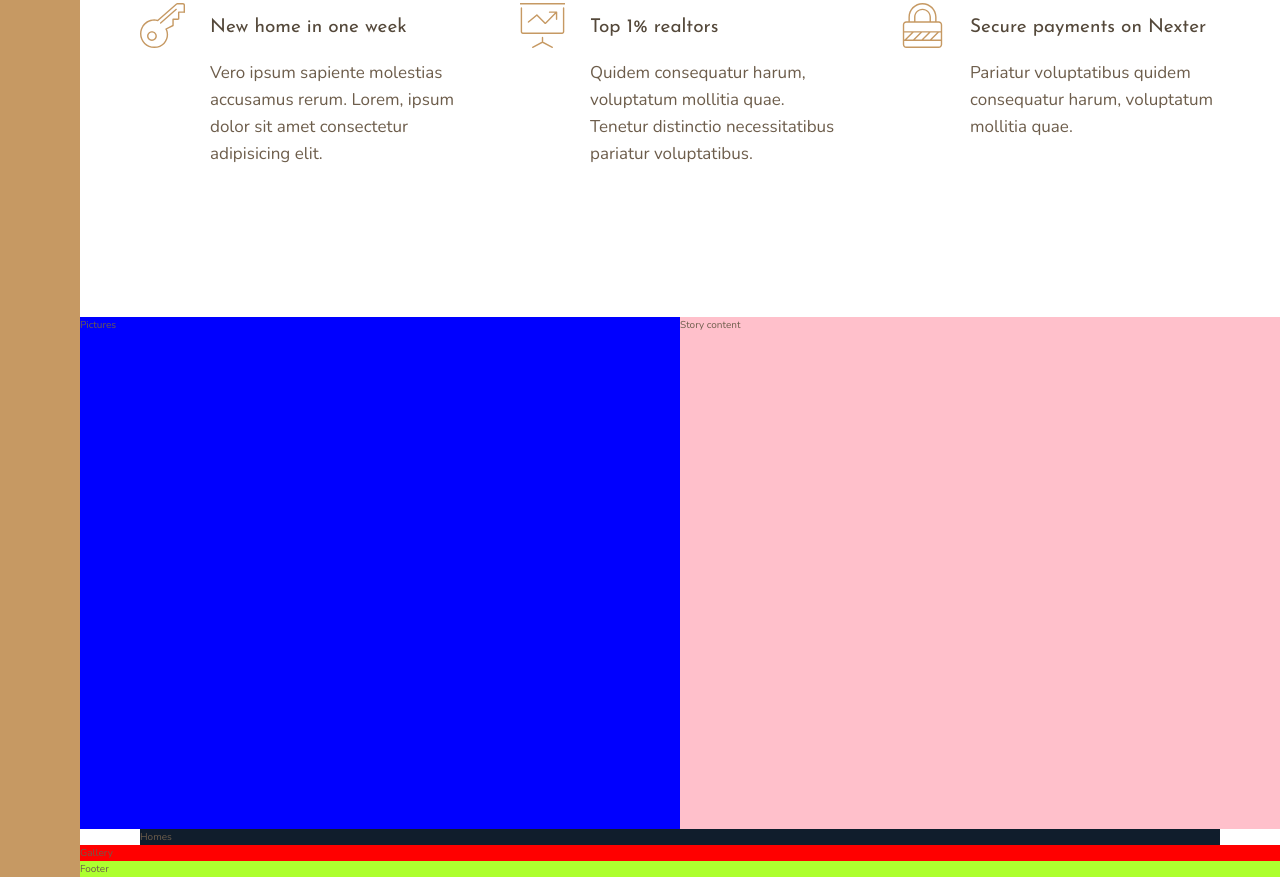
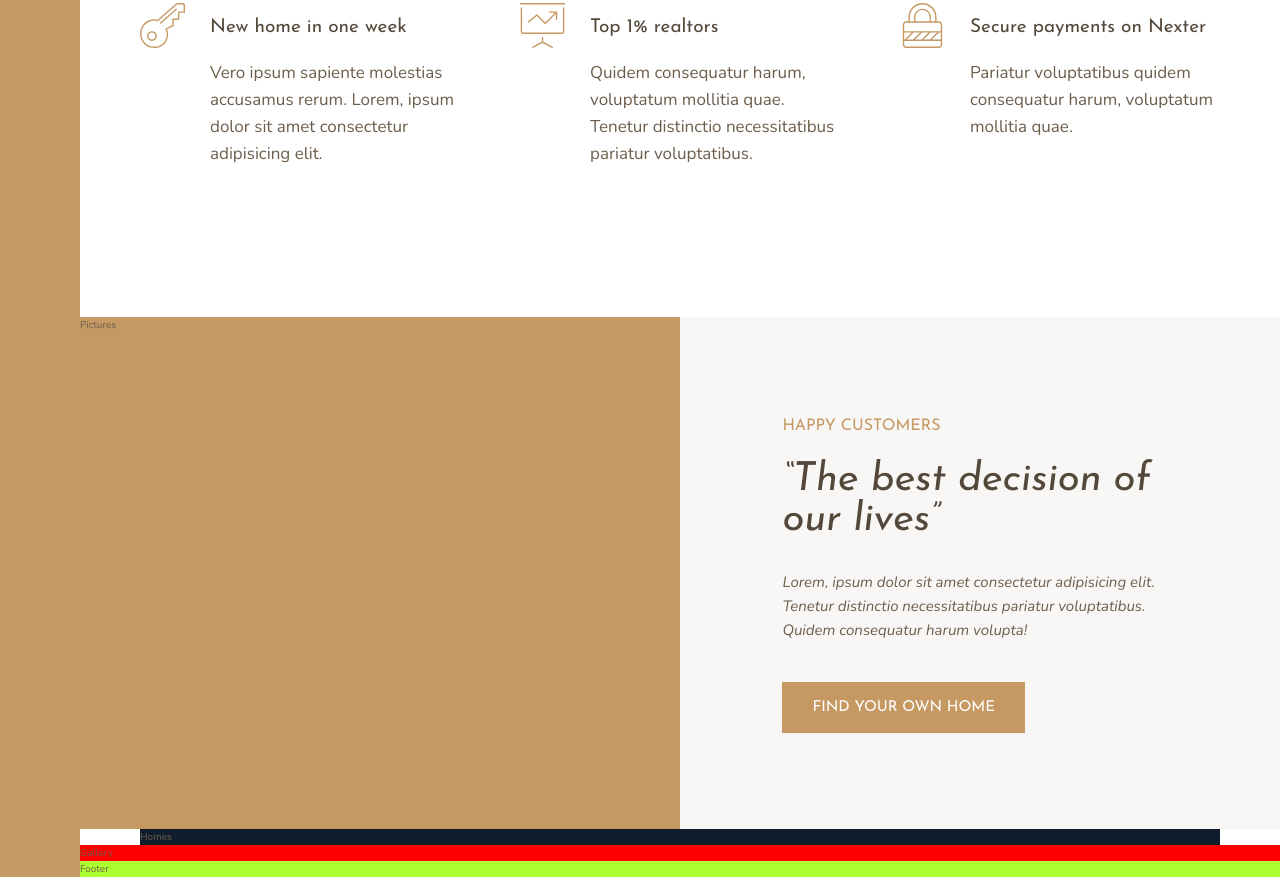
Before and after one commit to jaysig/nexter, a website: page index.html in a window 1280 px wide. Shown: the part 991-1868 px from the top of the page. Drawn offline with nearby package versions, Linux system fonts and the light colour scheme.

Commit message:
Started Story section

```diff
--- a/index.html
+++ b/index.html
@@ -40,7 +40,8 @@
                 <use xlink:href="img/sprite.svg#icon-trophy"></use>
             </svg>
             <h4 class="heading-4 heading-4--dark">Only the best properties</h4>
-            <p class="feature__text">Voluptatum mollitia quae. Vero ipsum sapiente molestias accusamus rerum sed a eligendi aut quia.</p>
+            <p class="feature__text">Voluptatum mollitia quae. Vero ipsum sapiente molestias accusamus rerum sed a
+                eligendi aut quia.</p>
         </div>
         <div class="feature">
             <svg class="feature__icon">
@@ -54,14 +55,16 @@
                 <use xlink:href="img/sprite.svg#icon-key"></use>
             </svg>
             <h4 class="heading-4 heading-4--dark">New home in one week</h4>
-            <p class="feature__text">Vero ipsum sapiente molestias accusamus rerum. Lorem, ipsum dolor sit amet consectetur adipisicing elit.</p>
+            <p class="feature__text">Vero ipsum sapiente molestias accusamus rerum. Lorem, ipsum dolor sit amet
+                consectetur adipisicing elit.</p>
         </div>
         <div class="feature">
             <svg class="feature__icon">
                 <use xlink:href="img/sprite.svg#icon-presentation"></use>
             </svg>
             <h4 class="heading-4 heading-4--dark">Top 1% realtors</h4>
-            <p class="feature__text">Quidem consequatur harum, voluptatum mollitia quae. Tenetur distinctio necessitatibus pariatur voluptatibus.</p>
+            <p class="feature__text">Quidem consequatur harum, voluptatum mollitia quae. Tenetur distinctio
+                necessitatibus pariatur voluptatibus.</p>
         </div>
         <div class="feature">
             <svg class="feature__icon">
@@ -77,7 +80,11 @@
     </div>
 
     <div class="story__content">
-        Story content
+        <h3 class="heading-3 mb-sm">Happy Customers</h3>
+        <h2 class="heading-2 heading-2--dark mb-md">&ldquo;The best decision of our lives&rdquo;</h2>
+        <p class="story__text">Lorem, ipsum dolor sit amet consectetur adipisicing elit. Tenetur distinctio
+            necessitatibus pariatur voluptatibus. Quidem consequatur harum volupta!</p>
+            <button class="btn">Find your own home</button>
     </div>
     <div class="homes">
         Homes
--- a/sass/_story.scss
+++ b/sass/_story.scss
@@ -1,11 +1,28 @@
 .story {
     &__pictures {
-        background-color: blue;
+        background-color: $color-primary;
         grid-column: full-start / col-end 4;
     }
 
     &__content {
-        background-color: pink;
+        background-color: $color-grey-light-1;
         grid-column: col-start 5 / full-end ;
+
+        padding: 6rem 8vw;
+
+        // display: flex;
+        // flex-direction: column;
+        // justify-content: center;
+        // align-items: flex-start;
+
+        display: grid;
+        align-content: center;
+        justify-items: start;
+    }
+
+    &__text {
+        font-size: 1.5rem;
+        font-style: italic;
+        margin-bottom: 4rem;
     }
 }
--- a/sass/_typography.scss
+++ b/sass/_typography.scss
@@ -9,10 +9,23 @@
 
 .heading-2 {
     @extend %heading;
+    font-size: 4em;
+    font-style: italic;
+    line-height: 1;
+
+    &--light {
+        color: $color-grey-light-1;
+    }
+    &--dark {
+        color: $color-grey-dark-1;
+    }
 }
 
 .heading-3 {
     @extend %heading;
+    font-size: 1.6rem;
+    color: $color-primary;
+    text-transform: uppercase;
 }
 
 .heading-4 {
@@ -26,3 +39,33 @@
         color: $color-grey-dark-1;
     }
 }
+
+.btn {
+    background-color: $color-primary;
+    color: #fff;
+    border: none;
+    border-radius: 0;
+    font-family: $font-display;
+    font-size: 1.5rem;
+    text-transform: uppercase;
+    padding: 1.8rem 3rem;
+    cursor: pointer;
+    transition: all .2s;
+
+    &:hover {
+        background-color: $color-primary-dark;
+    }
+}
+
+.mb-sm {
+    margin-bottom: 2rem;
+}
+.mb-md {
+    margin-bottom: 3rem;
+}
+.mb-lg {
+    margin-bottom: 4rem;
+}
+.mb-hg {
+    margin-bottom: 8rem;
+}
```
Also changed, not shown: css/style.css.
